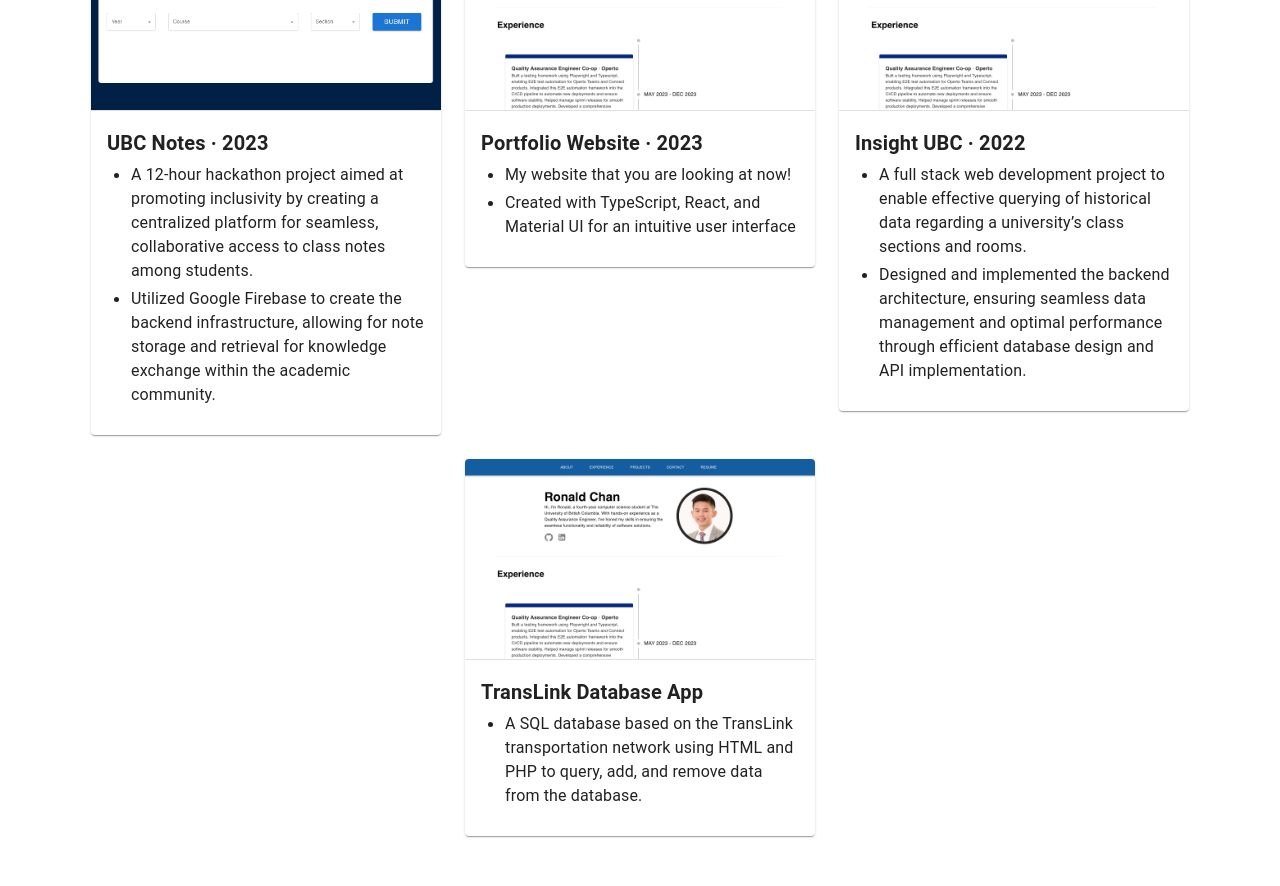
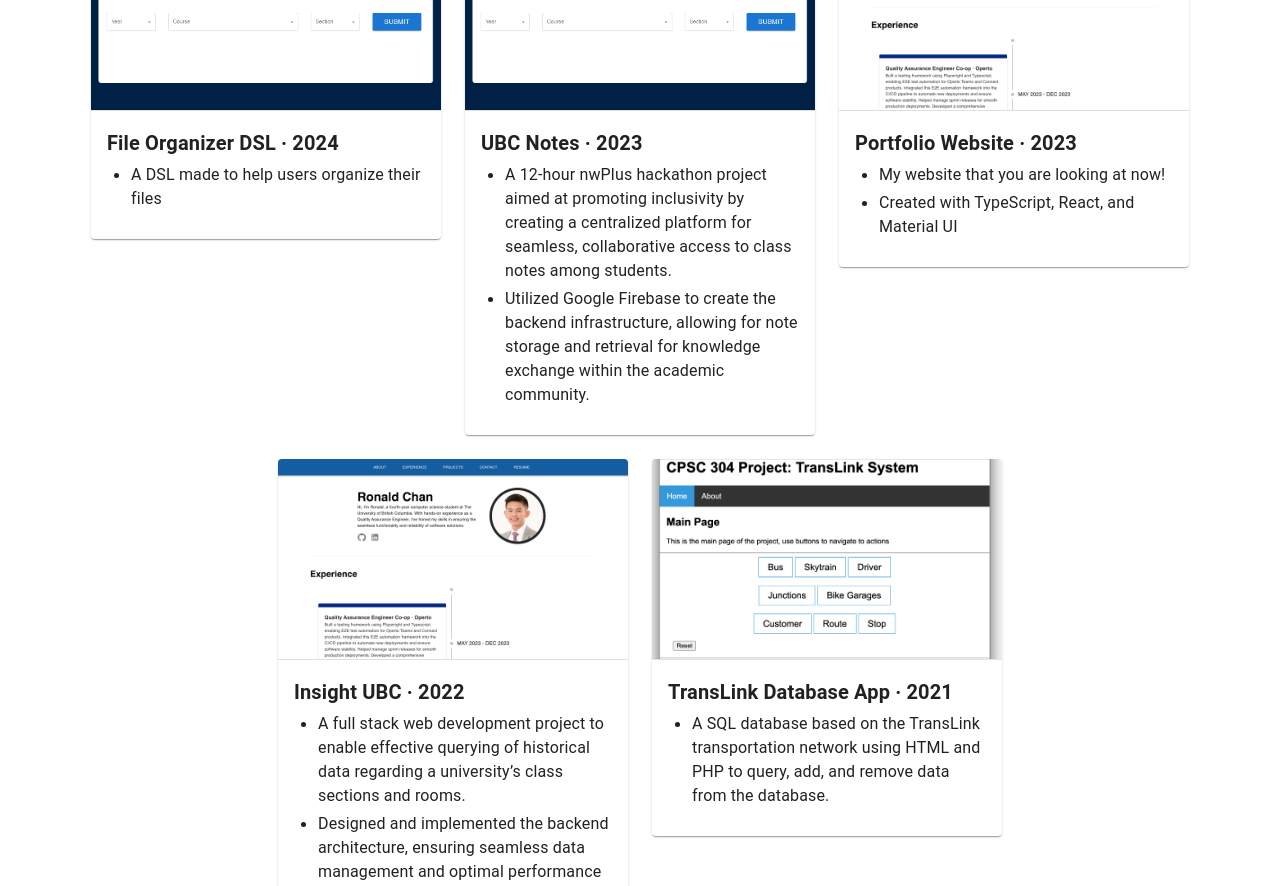
Before and after one commit to ronalldchan/ronalldchan.github.io, a React (Create React App) app: page / in a window 1280 px wide. Shown: the part 1600-2486 px from the top of the page. Built offline with nearby package versions, Linux system fonts and the light colour scheme.

Commit message:
added translink db image

```diff
--- a/src/components/Projects.tsx
+++ b/src/components/Projects.tsx
@@ -2,22 +2,25 @@ import { Box, Container, Grid, Typography } from "@mui/material";
 import ProjectCard from "./ProjectCard";
 import ubcnotes from "../images/ubcnotes.png";
 import website from "../images/website.png";
+import dbproject from "../images/translinkdb.png";
 
 const cardData = [
   {
+    title: "File Organizer DSL · 2024",
+    description: ["A DSL made to help users organize their files"],
+    image: ubcnotes,
+  },
+  {
     title: "UBC Notes · 2023",
     description: [
-      "A 12-hour hackathon project aimed at promoting inclusivity by creating a centralized platform for seamless, collaborative access to class notes among students.",
+      "A 12-hour nwPlus hackathon project aimed at promoting inclusivity by creating a centralized platform for seamless, collaborative access to class notes among students.",
       "Utilized Google Firebase to create the backend infrastructure, allowing for note storage and retrieval for knowledge exchange within the academic community.",
     ],
     image: ubcnotes,
   },
   {
     title: "Portfolio Website · 2023",
-    description: [
-      "My website that you are looking at now!",
-      "Created with TypeScript, React, and Material UI for an intuitive user interface",
-    ],
+    description: ["My website that you are looking at now!", "Created with TypeScript, React, and Material UI"],
     image: website,
   },
   {
@@ -29,11 +32,11 @@ const cardData = [
     image: website,
   },
   {
-    title: "TransLink Database App",
+    title: "TransLink Database App · 2021",
     description: [
       "A SQL database based on the TransLink transportation network using HTML and PHP to query, add, and remove data from the database.",
     ],
-    image: website,
+    image: dbproject,
   },
 ];
 
```
Also changed, not shown: src/images/translinkdb.png (added), 1 other file (tests, documents, lock files or other folders).
